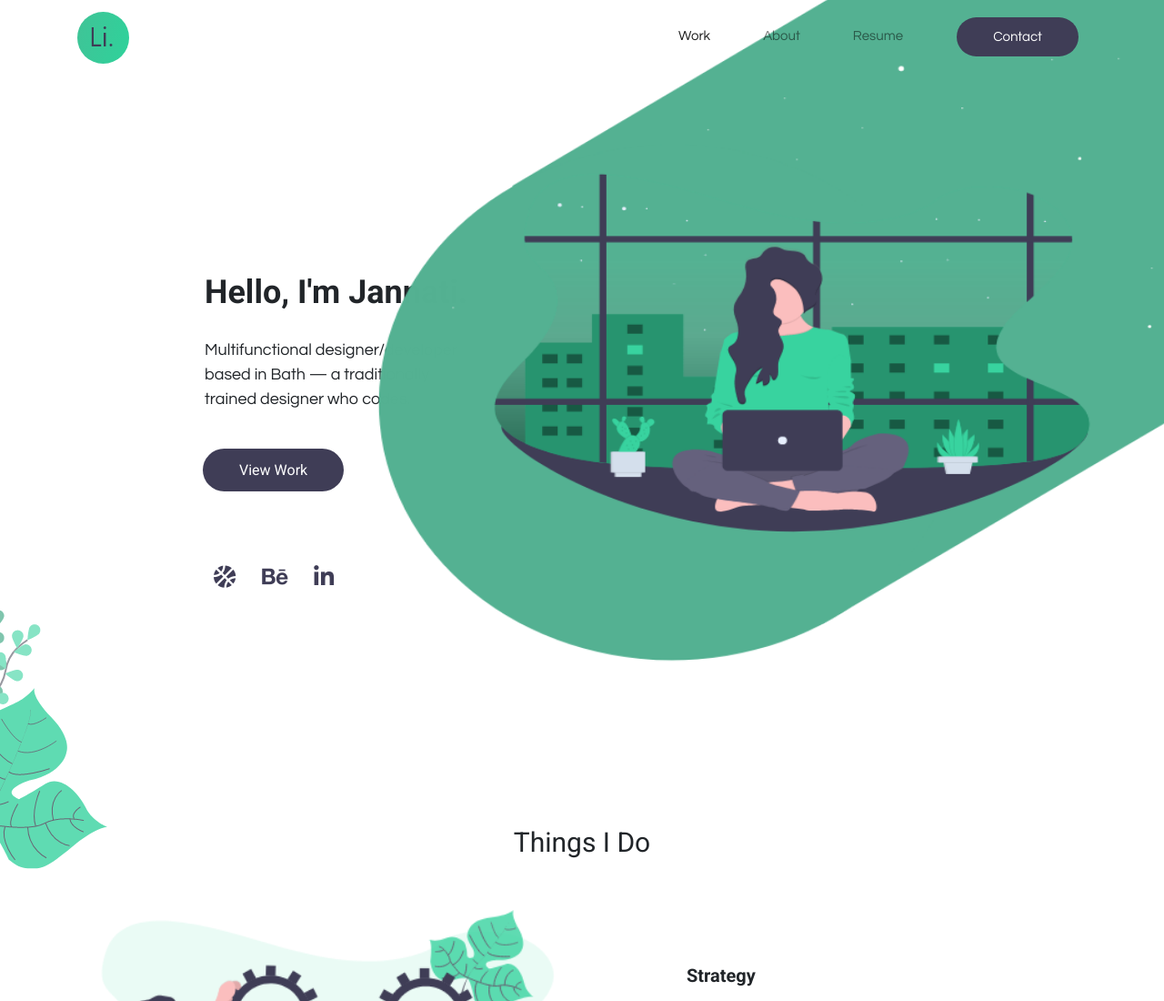
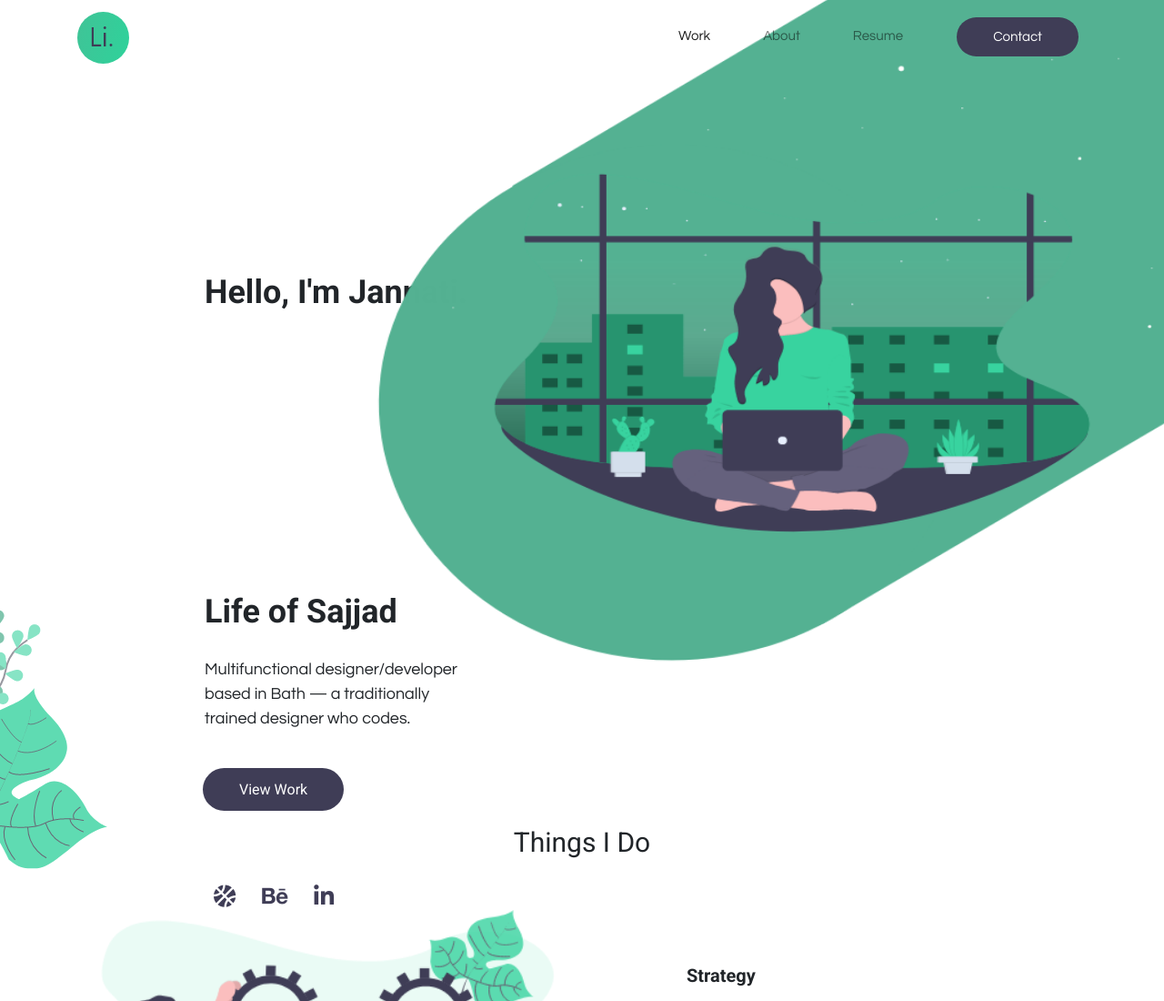
Before and after one commit to sajjadbhuiyan/Lisa-portfolio, a plain HTML site: page index.html in a window 1280 px wide. Shown: the top 1100 px of the page at 91% size. Drawn offline with Linux system fonts and the light colour scheme.

Commit message:
life of Sajjad

```diff
--- a/index.html
+++ b/index.html
@@ -69,6 +69,7 @@
           <div class="col-12 col-xl-5 col-lg-5 col-md-12">
             <div class="ban_con">
               <h3 id="sajjad">Hello, I'm Jannati.</h3>
+              <h3 id="sajjad">Life of Sajjad</h3>
               <p>
                 Multifunctional designer/developer <br />
                 based in Bath — a traditionally <br />
```
